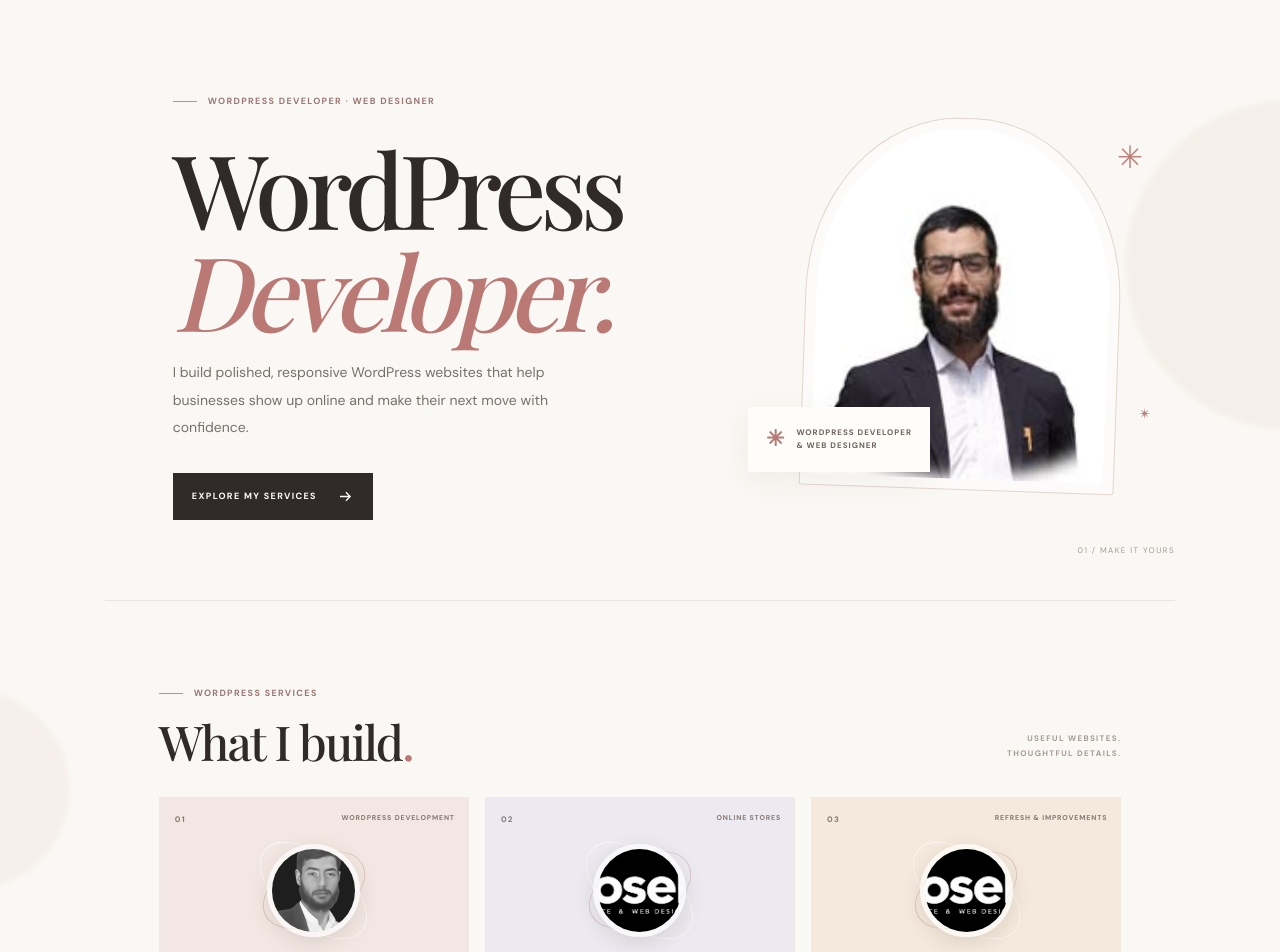
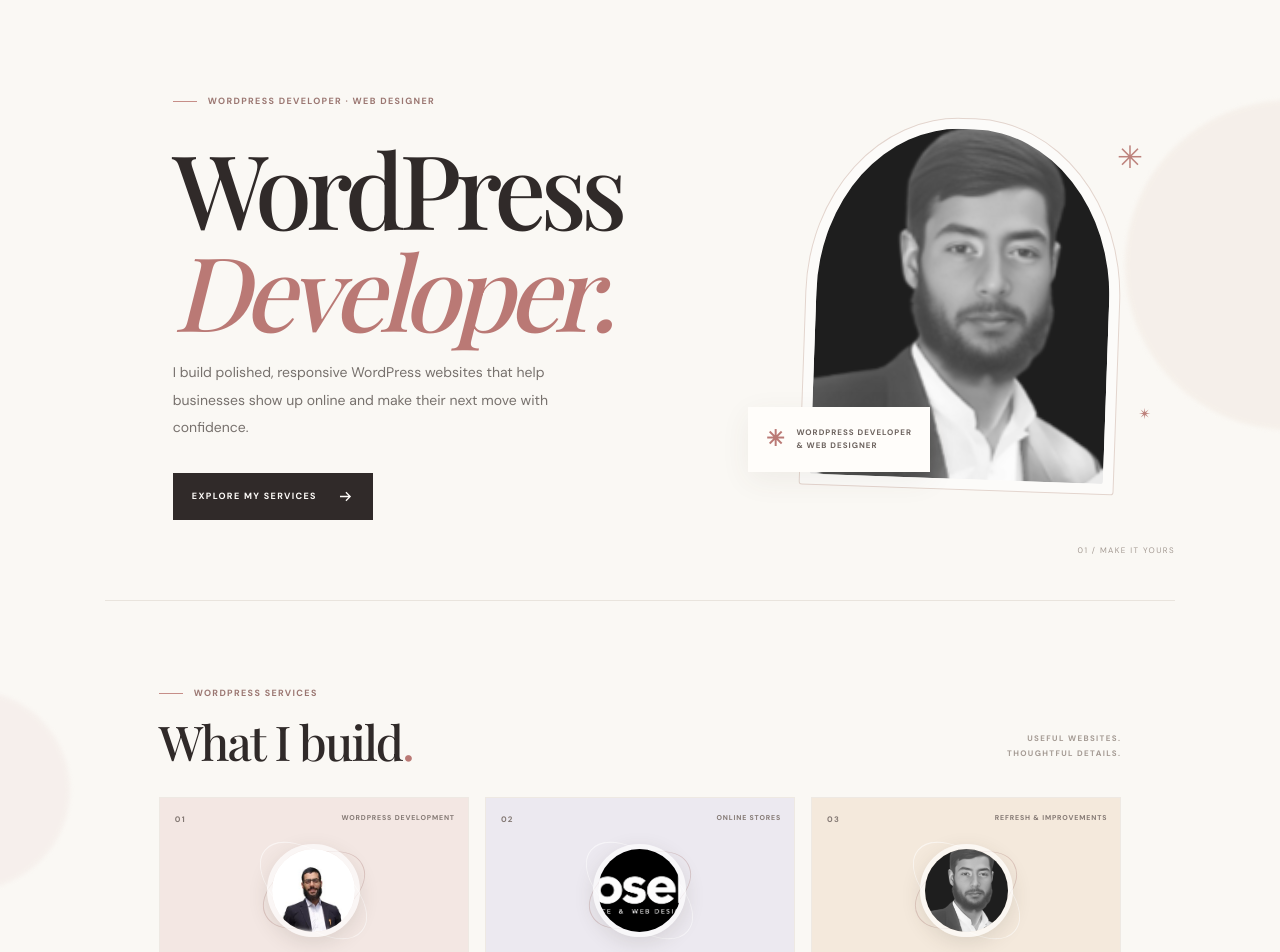
Before and after one commit to ShahRoseLodhi/ShahroZe, a Next.js app in the folder ShahRoseLodhi/STAN/: page / in a window 1280 px wide. Shown: the part 20-972 px from the top of the page. Built offline with nearby package versions, Linux system fonts and the light colour scheme; a web font is replaced by a local one.

Commit message:
Update profile image and program details

```diff
--- a/ShahRoseLodhi/STAN/src/app/page.tsx
+++ b/ShahRoseLodhi/STAN/src/app/page.tsx
@@ -1,4 +1,5 @@
-const profileImage = "/images/shahro.png";
+const profileImage = "/images/portfolio.png";
+
 
 const programs = [
   {
@@ -9,7 +10,7 @@
       "Custom WordPress websites that explain what you do and make it easy for customers to take the next step.",
     action: "DISCUSS A PROJECT",
     href: "#contact",
-    image: "/images/portfolio.png",
+    image: "/images/shahro.png",
     tone: "rose",
   },
   {
@@ -31,7 +32,7 @@
       "Give an existing site a more polished look, responsive layouts, and simpler page editing.",
     action: "DISCUSS A PROJECT",
     href: "#contact",
-    image: "/images/roselo.png",
+    image: "/images/portfolio.png",
     tone: "peach",
   },
 ];
```
